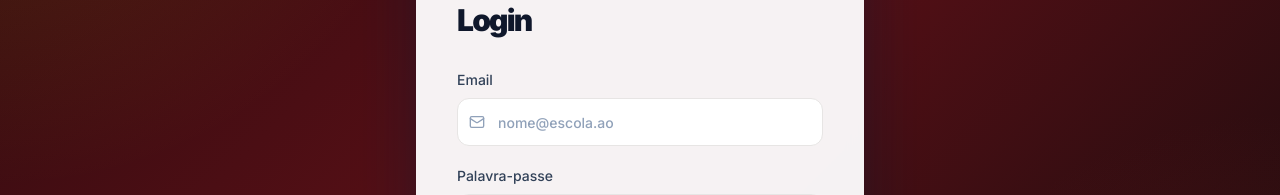
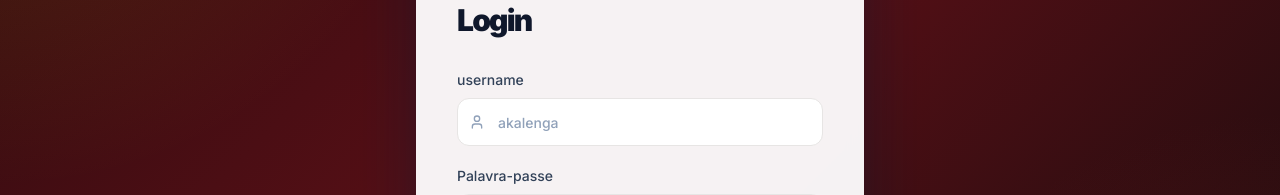
Before and after one commit to KalengaAO/GeoguessAngola, a Next.js app in the folder frontend/: page /login in a window 1280 px wide. Shown: the part 264-459 px from the top of the page. Built offline with nearby package versions, Linux system fonts and the light colour scheme; no server answers.

Commit message:
feat: substituir campo de email por username no formulário de login e integrar o login com back

```diff
--- a/frontend/app/(auth)/login/components/login-form.tsx
+++ b/frontend/app/(auth)/login/components/login-form.tsx
@@ -1,6 +1,6 @@
 "use client"
 
-import { ArrowRight, Eye, EyeOff, LockKeyhole, Mail } from "lucide-react"
+import { ArrowRight, Eye, EyeOff, LockKeyhole, Mail, User } from "lucide-react"
 import Link from "next/link"
 import { useState } from "react"
 
@@ -9,49 +9,59 @@ import { Input } from "@/components/ui/input"
 import { Spinner } from "@/components/ui/spinner"
 import { useAppForm } from "@/hooks"
 import { type SignInFormData, signInSchema } from "@/schemas"
+import { useRouter } from "next/navigation"
+import { useAuth } from "@/contexts/AuthContext"
+import { useMutation } from "@tanstack/react-query"
+import { loginService } from "@/services/auth"
 
 export function LoginForm() {
+  //
+  const router  = useRouter()
+  const {setSession} = useAuth()
+  const loginMutation = useMutation({mutationFn: loginService})
+  //
   const [showPassword, setShowPassword] = useState(false)
   const { form, handleSubmit, fieldError, isSubmitting } =
     useAppForm<SignInFormData>({
       schema: signInSchema,
-      defaultValues: {
-        email: "",
-        password: "",
-        remember: false,
+      defaultValues: { username: "", password: ""},
+      onSubmit: async ({username, password}) => {
+        const result = await loginMutation.mutateAsync({username,password})
+        const {access, refresh} = result
+        setSession({token: access, refresh: refresh, user: null} )
+        router.replace("/")
       },
-      onSubmit: () => undefined,
       successMessage:
         "Credenciais recebidas. A autenticação está pronta para ser ligada ao servidor.",
     })
 
-  const emailError = fieldError("email")
+  const userError = fieldError("username")
   const passwordError = fieldError("password")
 
   return (
     <form onSubmit={handleSubmit} noValidate className="mt-8 space-y-5">
       <label className="block text-sm font-medium text-slate-700">
-        Email
+        username
         <div className="relative mt-2">
-          <Mail className="pointer-events-none absolute top-1/2 left-3 h-4 w-4 -translate-y-1/2 text-slate-400" />
+          <User className="pointer-events-none absolute top-1/2 left-3 h-4 w-4 -translate-y-1/2 text-slate-400" />
           <Input
-            {...form.register("email")}
+            {...form.register("username")}
             required
-            autoComplete="email"
-            aria-describedby={emailError ? "email-error" : undefined}
-            aria-invalid={Boolean(emailError)}
-            placeholder="nome@escola.ao"
-            type="email"
+            autoComplete="username"
+            aria-describedby={userError ? "email-error" : undefined}
+            aria-invalid={Boolean(userError)}
+            placeholder="akalenga"
+            type="text"
             className="h-12 rounded-xl border-stone-200 bg-white pl-10 text-sm text-slate-800 placeholder:text-slate-400 focus-visible:ring-amber-500"
           />
         </div>
-        {emailError && (
+        {userError && (
           <p
             id="email-error"
             className="mt-1 text-xs text-red-600"
             role="alert"
           >
-            {emailError}
+            {userError}
           </p>
         )}
       </label>
```
